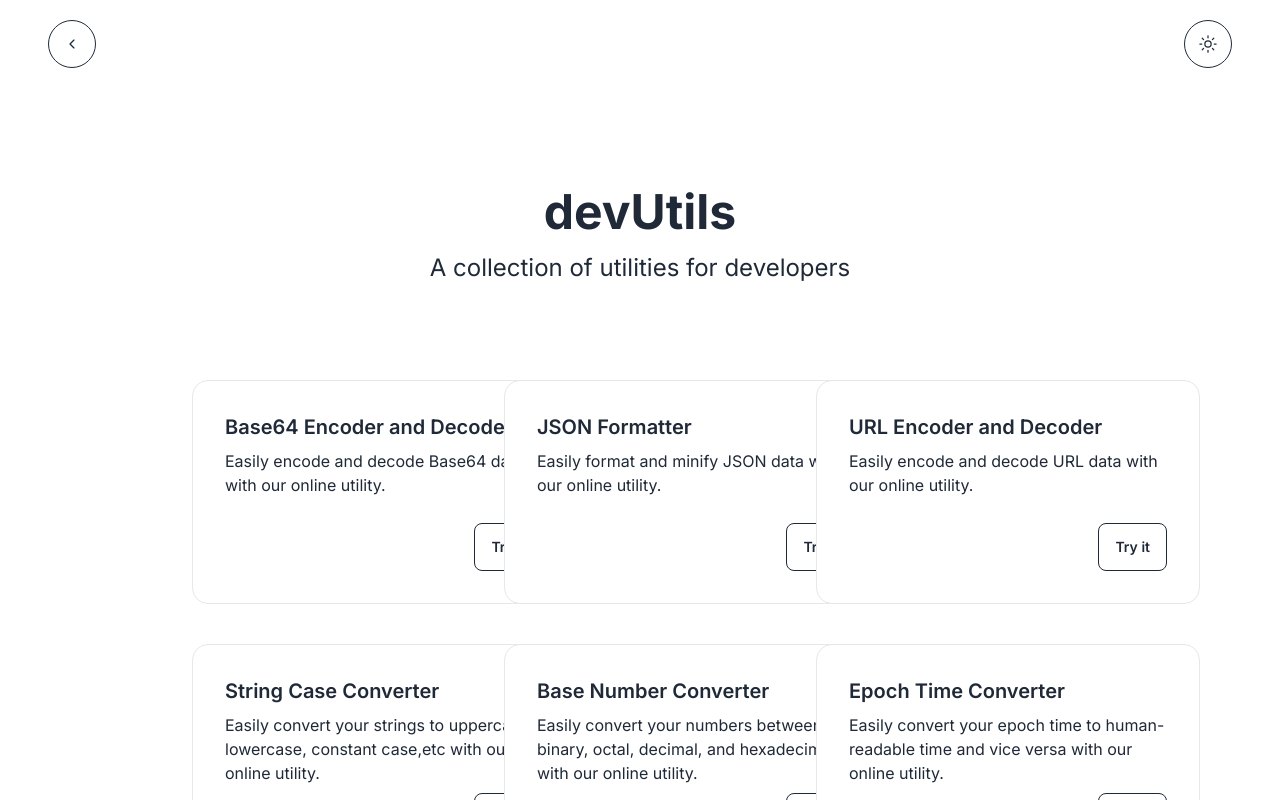
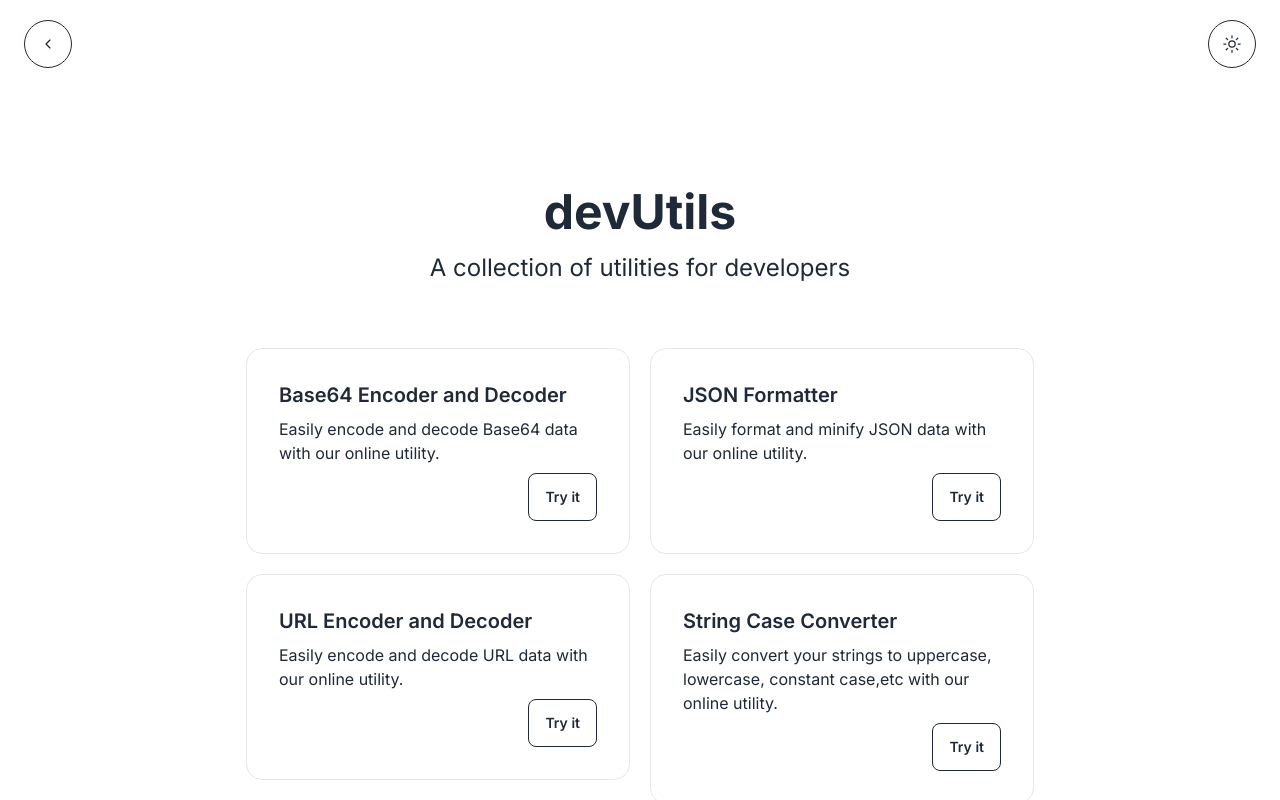
Before and after one commit to Abhinav1426/devUtils, a Next.js app: page /utilities in a window 1280 px wide. Shown: the top 800 px of the page. Built offline with nearby package versions, Linux system fonts and the light colour scheme.

Commit message:
drid issue fix

```diff
--- a/src/app/utilities/page.tsx
+++ b/src/app/utilities/page.tsx
@@ -58,7 +58,7 @@ function Card(props: any) {
 function DisplayCards() {
   return (
     <div >
-      <div className="grid sm:grid-cols-1 sm:gap-2 md:grid-cols-2  md:gap-5 lg:grid-cols-3 lg:gap-10">
+      <div className="grid sm:grid-cols-1 sm:gap-2 md:grid-cols-2  md:gap-5 laptop:grid-cols-2  laptop:gap-5 grid-cols-3 gap-10">
       {cardData.map((card) => (
         // eslint-disable-next-line react/jsx-key
         <Link className='w-fit' href={card.route}>
--- a/tailwind.config.ts
+++ b/tailwind.config.ts
@@ -9,11 +9,13 @@ const config: Config = {
   theme: {
     screens: {
 
-      'sm': {'min': '320px', 'max': '767px'},
+      'sm': {'min': '200px', 'max': '767px'},
 
-      'md': {'min': '768px', 'max': '1200px'},
+      'md': {'min': '768px', 'max': '1300px'},
 
-      'lg': {'min': '1201px'},
+      'laptop': {'min': '1201px', 'max': '1572px'},
+
+      'lg': {'min': '1301px'},
     },
     extend: {
 
```
